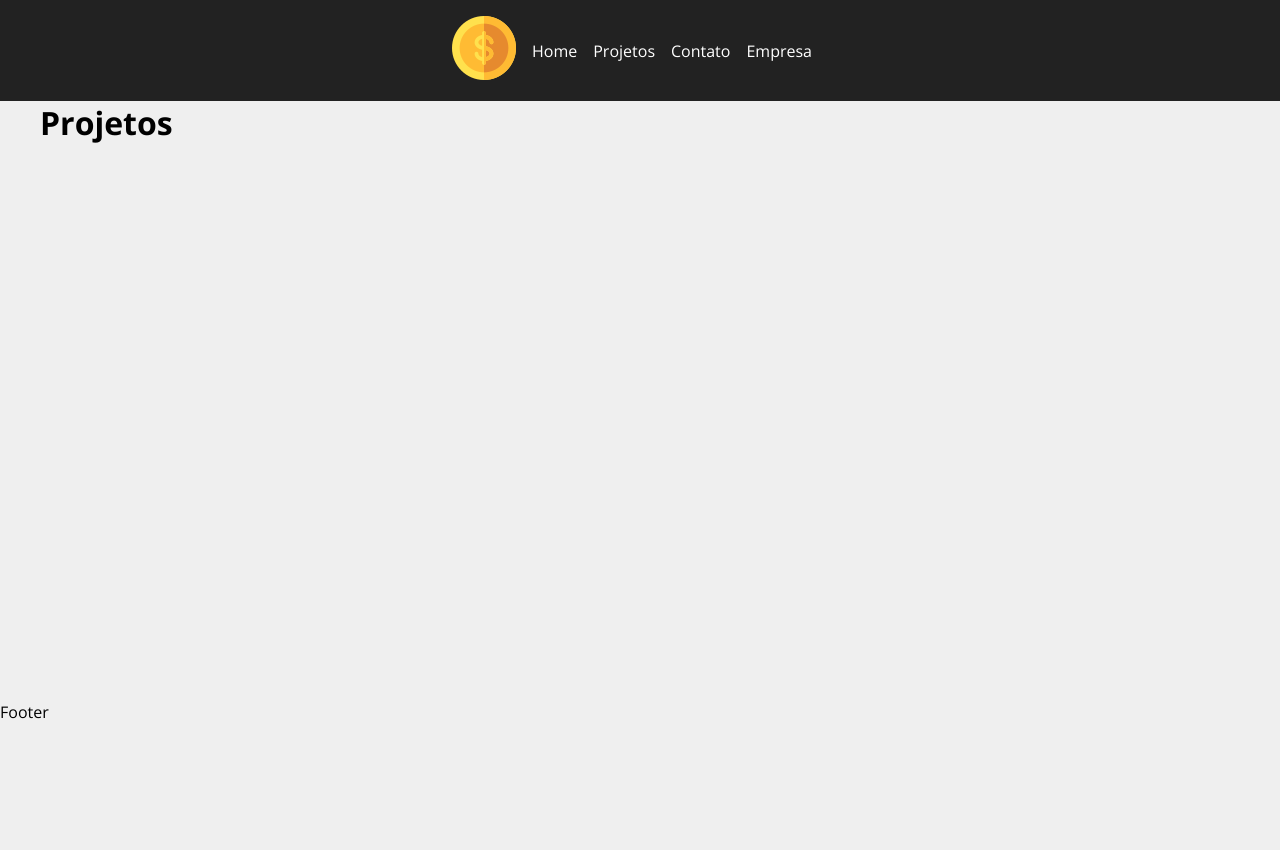
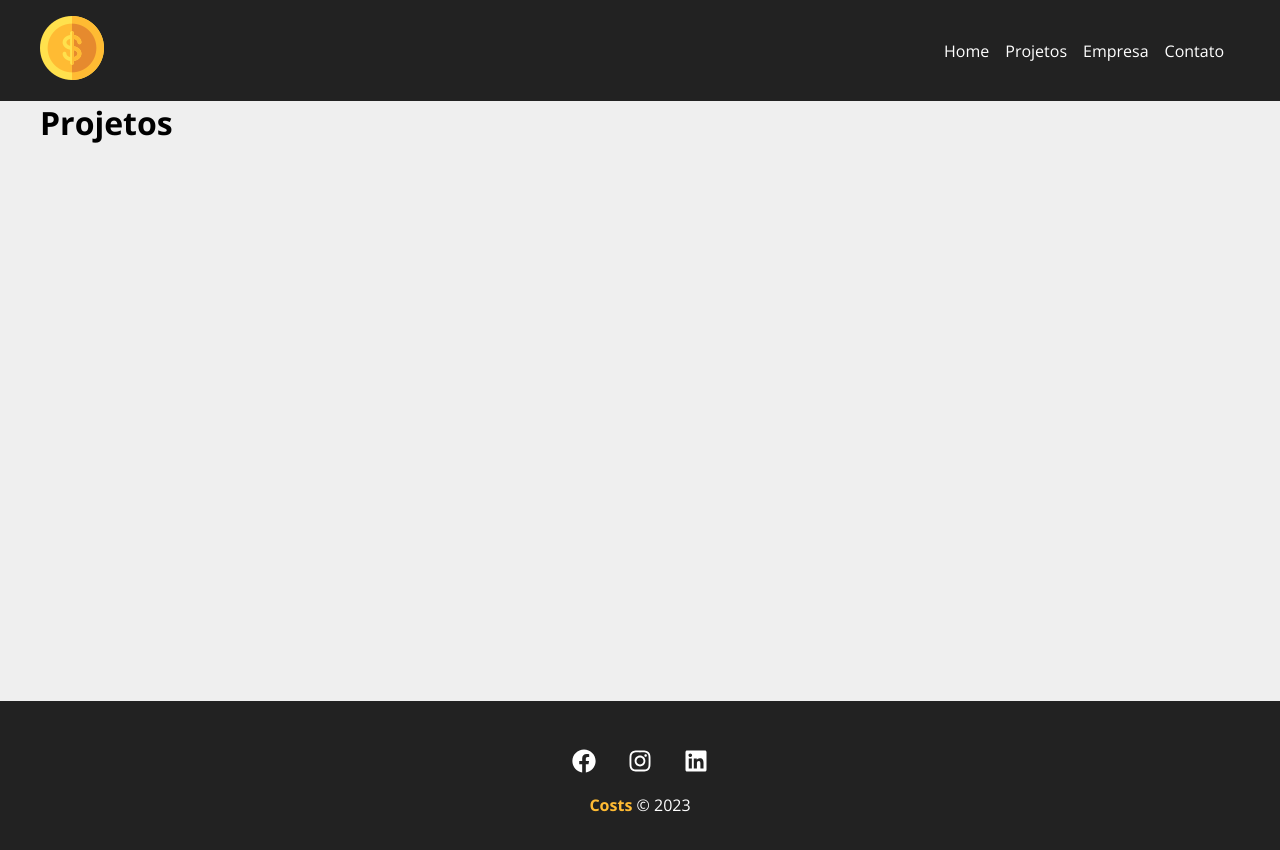
Before and after one commit to HSuarez89/react-hora-de-codar, a React (Create React App) app in the folder costs/: page /projetos in a window 1280 px wide. Shown: the top 850 px of the page. Before the commit the page ends 800 px from the top, so only its background shows below. Built offline with nearby package versions, Linux system fonts and the light colour scheme.

Commit message:
Estruturando header e footer

```diff
--- a/costs/src/components/layout/Footer.js
+++ b/costs/src/components/layout/Footer.js
@@ -1,8 +1,25 @@
+import {FaFacebook, FaInstagram, FaLinkedin} from 'react-icons/fa'
+
+import styles from './Footer.module.css'
+
 function Footer(){
     return(
-        <div>
-            <p>Footer</p>
-        </div>
+        <footer className={styles.footer}>
+            <ul className={styles.redes_sociais}>
+                <li>
+                    <FaFacebook />
+                </li>
+                <li>
+                    <FaInstagram />
+                </li>
+                <li>
+                    <FaLinkedin />
+                </li>
+            </ul>
+            <p className={styles.copy_right}>
+                <span>Costs</span> &copy; 2023
+            </p>
+        </footer>
     )
 }
 
--- a/costs/src/components/layout/Footer.module.css
+++ b/costs/src/components/layout/Footer.module.css
@@ -0,0 +1,31 @@
+.footer {
+    background-color: #222;
+    color: #fff;
+    padding: 3em;
+    text-align: center;
+}
+
+.redes_sociais {
+    display: flex;
+    justify-content: center;
+    list-style: none;
+}
+
+.redes_sociais li {
+    margin: 0 1em;
+    margin-bottom: 1em;
+}
+
+.redes_sociais li:hover {
+    color: #ffbb33;
+}
+
+.redes_sociais svg {
+    font-size: 1.5em;
+    cursor: pointer;
+}
+
+.copy_right span {
+    font-weight: bold;
+    color: #ffbb33;
+}
--- a/costs/src/components/layout/NavBar.js
+++ b/costs/src/components/layout/NavBar.js
@@ -5,14 +5,14 @@ import logo from '../../img/costs_logo.png'
 
 function NavBar(){
     return(
-        <nav class={styles.navbar}>
+        <nav className={styles.navbar}>
             <Container>
-                <ul class={styles.list}>
-                    <li class={styles.item}><Link to='/'><img src={logo} alt='Costs' /></Link></li>
-                    <li class={styles.item}><Link to='/'>Home</Link></li>
-                    <li class={styles.item}><Link to='/projetos'>Projetos</Link></li>
-                    <li class={styles.item}><Link to='/contato'>Contato</Link></li>
-                    <li class={styles.item}><Link to='/empresa'>Empresa</Link></li>
+                <Link to='/' className={styles.item}><img src={logo} alt='Costs' /></Link>
+                <ul className={styles.list}>
+                    <li className={styles.item}><Link to='/'>Home</Link></li>
+                    <li className={styles.item}><Link to='/projetos'>Projetos</Link></li>
+                    <li className={styles.item}><Link to='/empresa'>Empresa</Link></li>
+                    <li className={styles.item}><Link to='/contato'>Contato</Link></li>
                 </ul>
             </Container>
         </nav>
--- a/costs/src/components/layout/NavBar.module.css
+++ b/costs/src/components/layout/NavBar.module.css
@@ -1,5 +1,4 @@
 .navbar {
-    display: flex;
     justify-content: space-between;
     background-color: #222;
     padding: 1em;
```
